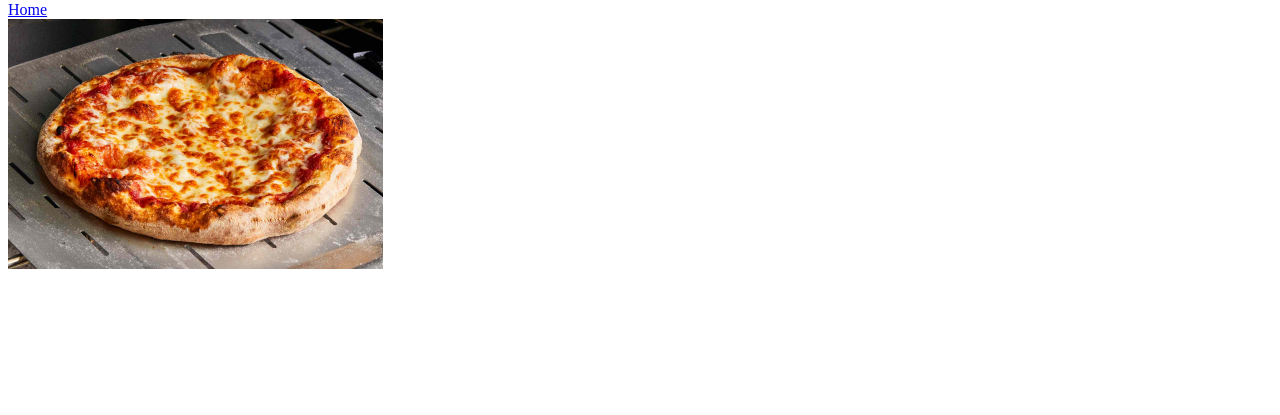
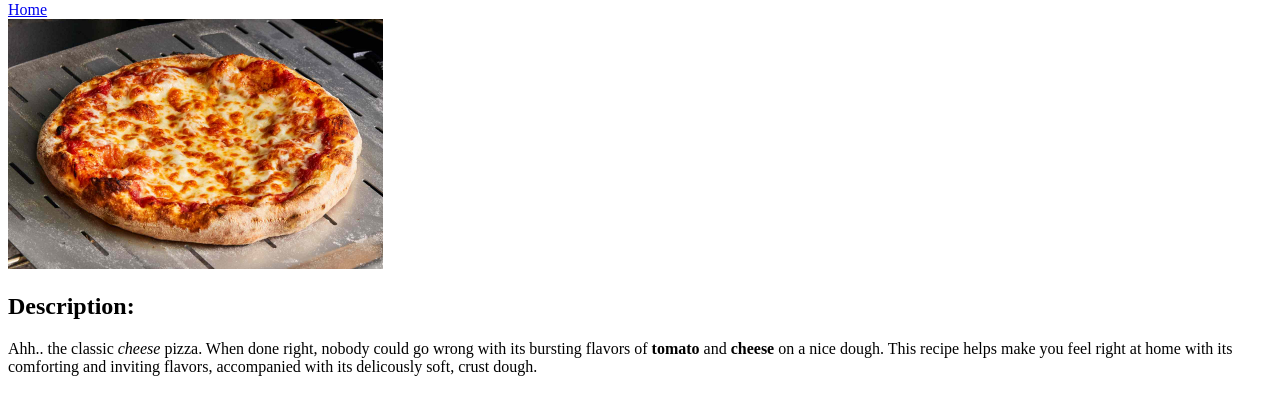
Before and after one commit to WayneProgrammer/Odin-recipie, a plain HTML site: page recipes/pizza.html in a window 1280 px wide. Shown: the part 79-494 px from the top of the page. Drawn offline with Linux system fonts and the light colour scheme.

Commit message:
Wrote a description of the recipe for cheese pizza

```diff
--- a/recipes/pizza.html
+++ b/recipes/pizza.html
@@ -9,5 +9,8 @@
         <a href="../index.html">Home</a>
         <br>
         <img src="../images/pizza.jpg" height="250">
+        <h2>Description:</h2>
+        <p>Ahh.. the classic <em>cheese</em> pizza. When done right, nobody could go wrong with its bursting flavors of <strong>tomato</strong> and <strong>cheese</strong> on a nice dough. This recipe helps make you feel right at home with its comforting and inviting flavors, accompanied with its delicously soft, crust dough.</p>
+
     </body>
 </html>
```
